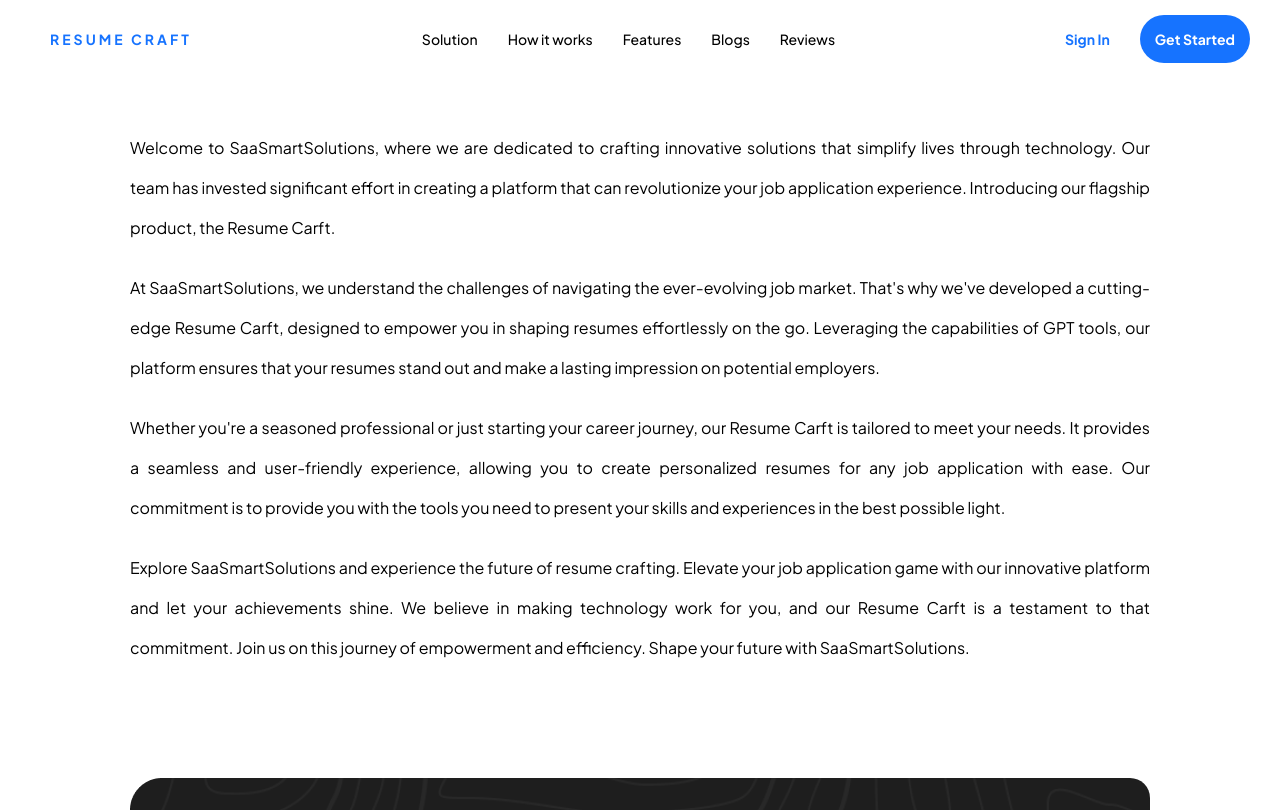
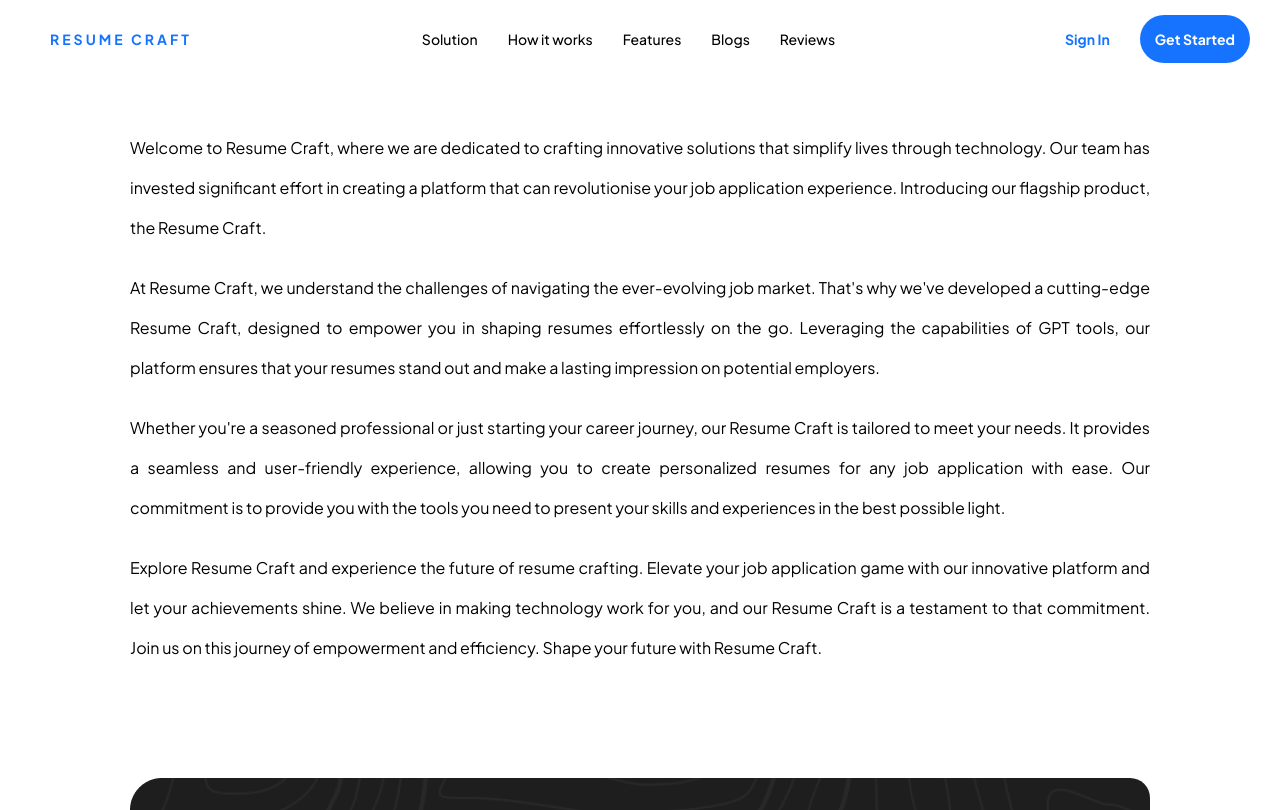
Before and after one commit to MastorkTechnologies/resumelanding, a Next.js app: page /about in a window 1280 px wide. Shown: the top 810 px of the page. Built offline with nearby package versions, Linux system fonts and the light colour scheme.

Commit message:
about update

```diff
--- a/src/app/about/page.js
+++ b/src/app/about/page.js
@@ -9,35 +9,19 @@ const page = () => {
       <Navbar />
       <div className={aboutStyle.container}>
         <p className={aboutStyle.aboutUsContent}>
-          Welcome to SaaSmartSolutions, where we are dedicated to crafting
-          innovative solutions that simplify lives through technology. Our team
-          has invested significant effort in creating a platform that can
-          revolutionize your job application experience. Introducing our
-          flagship product, the Resume Carft.
+        Welcome to Resume Craft, where we are dedicated to crafting innovative solutions that simplify lives through technology. Our team has invested significant effort in creating a platform that can revolutionise your job application experience. Introducing our flagship product, the Resume Craft.
         </p>
         <p className={aboutStyle.aboutUsContent}>
-          At SaaSmartSolutions, we understand the challenges of navigating the
-          ever-evolving job market. That's why we've developed a cutting-edge
-          Resume Carft, designed to empower you in shaping resumes effortlessly
-          on the go. Leveraging the capabilities of GPT tools, our platform
-          ensures that your resumes stand out and make a lasting impression on
-          potential employers.
+        At Resume Craft, we understand the challenges of navigating the ever-evolving job market. That's why we've developed a cutting-edge Resume Craft, designed to empower you in shaping resumes effortlessly on the go. Leveraging the capabilities of GPT tools, our platform ensures that your resumes stand out and make a lasting impression on potential employers.
+
         </p>
         <p className={aboutStyle.aboutUsContent}>
-          Whether you're a seasoned professional or just starting your career
-          journey, our Resume Carft is tailored to meet your needs. It provides
-          a seamless and user-friendly experience, allowing you to create
-          personalized resumes for any job application with ease. Our commitment
-          is to provide you with the tools you need to present your skills and
-          experiences in the best possible light.
+        Whether you're a seasoned professional or just starting your career journey, our Resume Craft is tailored to meet your needs. It provides a seamless and user-friendly experience, allowing you to create personalized resumes for any job application with ease. Our commitment is to provide you with the tools you need to present your skills and experiences in the best possible light.
+
         </p>
         <p className={aboutStyle.aboutUsContent}>
-          Explore SaaSmartSolutions and experience the future of resume
-          crafting. Elevate your job application game with our innovative
-          platform and let your achievements shine. We believe in making
-          technology work for you, and our Resume Carft is a testament to that
-          commitment. Join us on this journey of empowerment and efficiency.
-          Shape your future with SaaSmartSolutions.
+        Explore Resume Craft and experience the future of resume crafting. Elevate your job application game with our innovative platform and let your achievements shine. We believe in making technology work for you, and our Resume Craft is a testament to that commitment. Join us on this journey of empowerment and efficiency. Shape your future with Resume Craft.
+
         </p>
       </div>
       <JoinAi />
```
